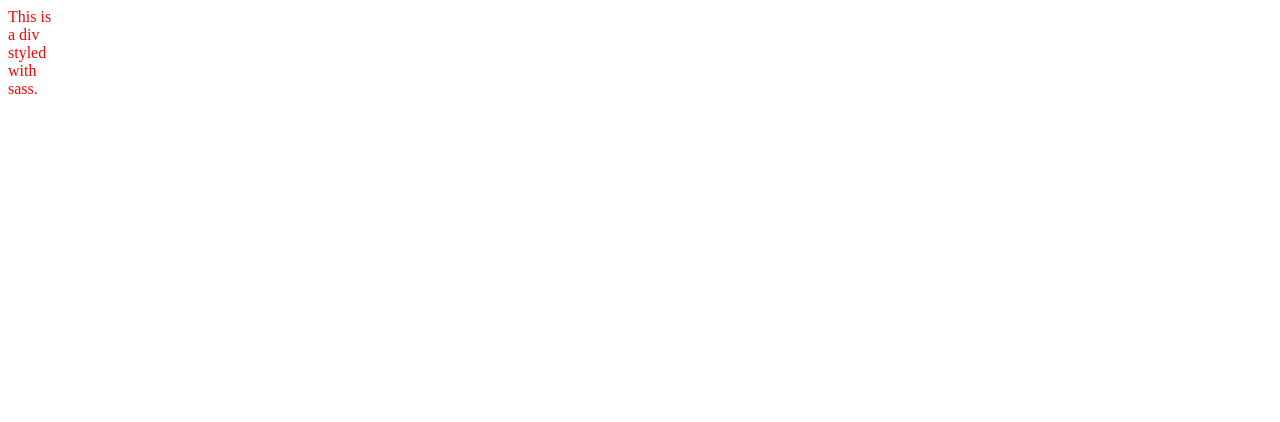
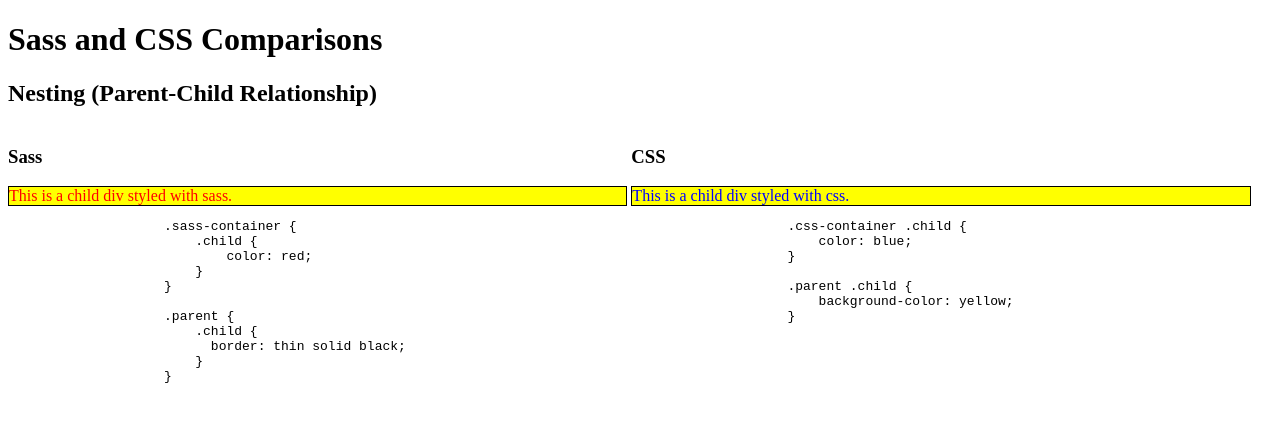
Before and after one commit to catmorgan/SassCssComparisons, a website: page index.html in a window 1280 px wide. Drawn offline with Linux system fonts and the light colour scheme; files whose address does not match are found by name.

Commit message:
adding base for nesting

```diff
--- a/index.html
+++ b/index.html
@@ -3,12 +3,48 @@
     <head>
         <meta charset="utf-8">
         <meta name="viewport" content="width=device-width, initial-scale=1">
-        <title>Sass/Css Comparisons</title>
+        <title>Sass/CSS Comparisons</title>
         <link rel="stylesheet" type="text/css" href="dist/index.css">
+        <script src="https://cdn.rawgit.com/google/code-prettify/master/loader/run_prettify.js?lang=css&skin=desert"></script>
     </head>
     <body>
-        <div class="sass-div">
-            This is a div styled with sass.
+        <h1>Sass and CSS Comparisons</h1>
+        <div class="nesting-container">
+            <h2>Nesting (Parent-Child Relationship) </h2>
+            <div class="sass-container parent">
+                <h3>Sass</h3>
+                <div class="child">
+                    This is a child div styled with sass.
+                </div>
+                <pre class="prettyprint lang-css">
+                    .sass-container {
+                        .child {
+                            color: red;
+                        }
+                    }
+
+                    .parent {
+                        .child {
+                          border: thin solid black;
+                        }
+                    }
+                </pre>
+            </div>
+            <div class="css-container parent">
+                <h3>CSS</h3>
+                <div class="child">
+                    This is a child div styled with css.
+                </div>
+                <pre class="prettyprint lang-css">
+                    .css-container .child {
+                        color: blue;
+                    }
+
+                    .parent .child {
+                        background-color: yellow;
+                    }
+                </pre>
+            </div>
         </div>
     </body>
 </html>
--- /dev/null
+++ b/styles/css-styles/css-nested.css
@@ -0,0 +1,7 @@
+.css-container .child {
+  color: blue;
+}
+
+.parent .child {
+  background-color: yellow;
+}
--- a/styles/index.scss
+++ b/styles/index.scss
@@ -1,7 +1,13 @@
 /**
 Cat Morgan
-catmorgan.github.io
-base CSS file
+https://catmorgan.github.io/SassCssComparisons/
+base scss file for imports
 **/
-@import './sass-styles.scss';
-@import './css-styles.css';
+
+@import './site.scss';
+
+//Sass files
+@import './sass-styles/sass-nested';
+
+//CSS files
+@import './css-styles/css-nested';
--- a/styles/sass-styles.scss
+++ /dev/null
@@ -1,5 +0,0 @@
-.sass-div {
-  height: 50px;
-  width: 50px;
-  color: red;
-}
--- /dev/null
+++ b/styles/sass-styles/sass-nested.scss
@@ -0,0 +1,11 @@
+.sass-container {
+  .child {
+    color: red;
+  }
+}
+
+.parent {
+  .child {
+    border: thin solid black;
+  }
+}
--- /dev/null
+++ b/styles/site.scss
@@ -0,0 +1,11 @@
+pre.prettyprint {
+  width: 100%;
+}
+
+pre.pln {color: red;}
+
+.sass-container, .css-container{
+  width: 49%;
+  display: inline-block;
+  vertical-align: top;
+}
```
Also changed, not shown: dist/index.css, styles/css-styles.css (deleted).
